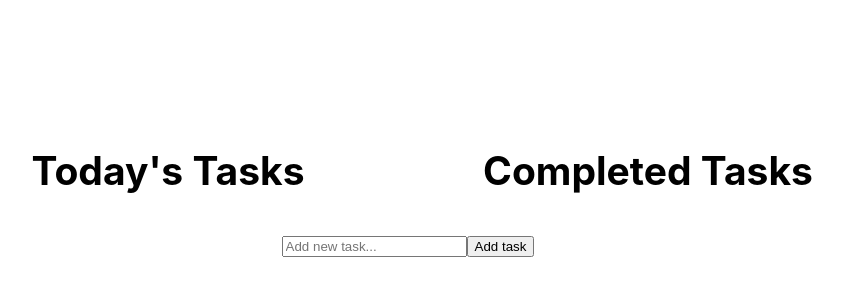
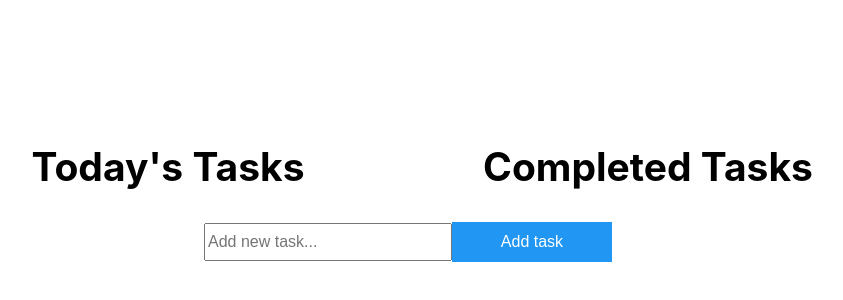
Before and after one commit to yiclu07/todo-list, a React (Create React App) app: page / in a window 1280 px wide. Shown: the part 214-514 px from the top of the page, without its empty margins (232-1075 px from the left). Built offline with nearby package versions, Linux system fonts and the light colour scheme.

Commit message:
Style task input form to be bigger

```diff
--- a/src/features/taskList/TaskList.js
+++ b/src/features/taskList/TaskList.js
@@ -59,8 +59,8 @@ export function TaskList() {
         </div>
       </div>
       <form onSubmit={handleAddTask}>
-        <input value={task} onChange={handleTaskChange} placeholder="Add new task..." type="text" />
-        <input type="submit" value="Add task" />
+        <input value={task} onChange={handleTaskChange} placeholder="Add new task..." type="text" className={styles.formInput} />
+        <input type="submit" value="Add task" className={styles.submitBtn} />
       </form>
     </div>
   );
--- a/src/features/taskList/TaskList.module.css
+++ b/src/features/taskList/TaskList.module.css
@@ -21,3 +21,26 @@
   padding: 0;
   margin: 0;
 }
+
+.formInput {
+  height: 32px;
+  width: 240px;
+  font-size: 16px;
+}
+
+.submitBtn {
+  font-size: 16px;
+  cursor: pointer;
+  height: 40px;
+  width: 160px;
+  color: #fff;
+  border: 0px;
+  background-color: #2196f3;
+}
+
+.submitBtn:hover {
+  font-size: 18px;
+  color: #2196f3;
+  background-color: #fff;
+  border: 2px solid #2196f3;
+}
```
